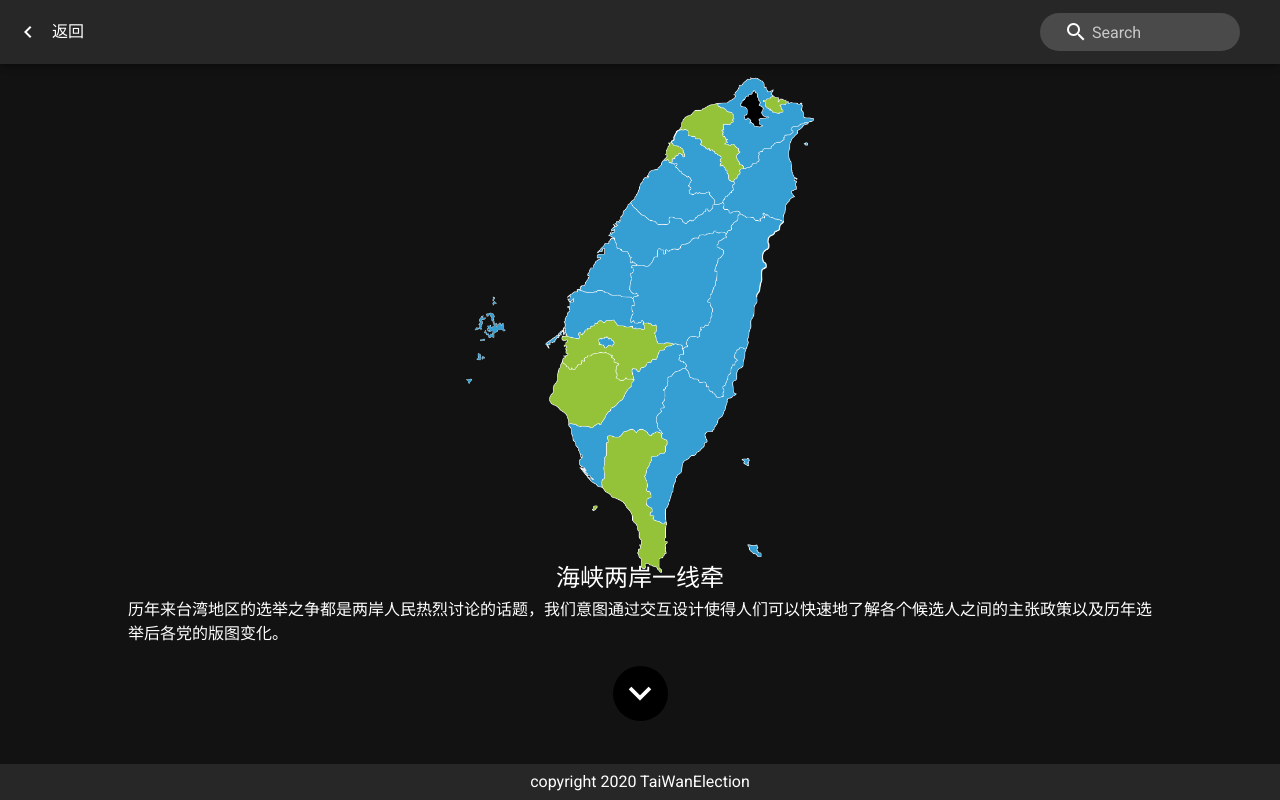
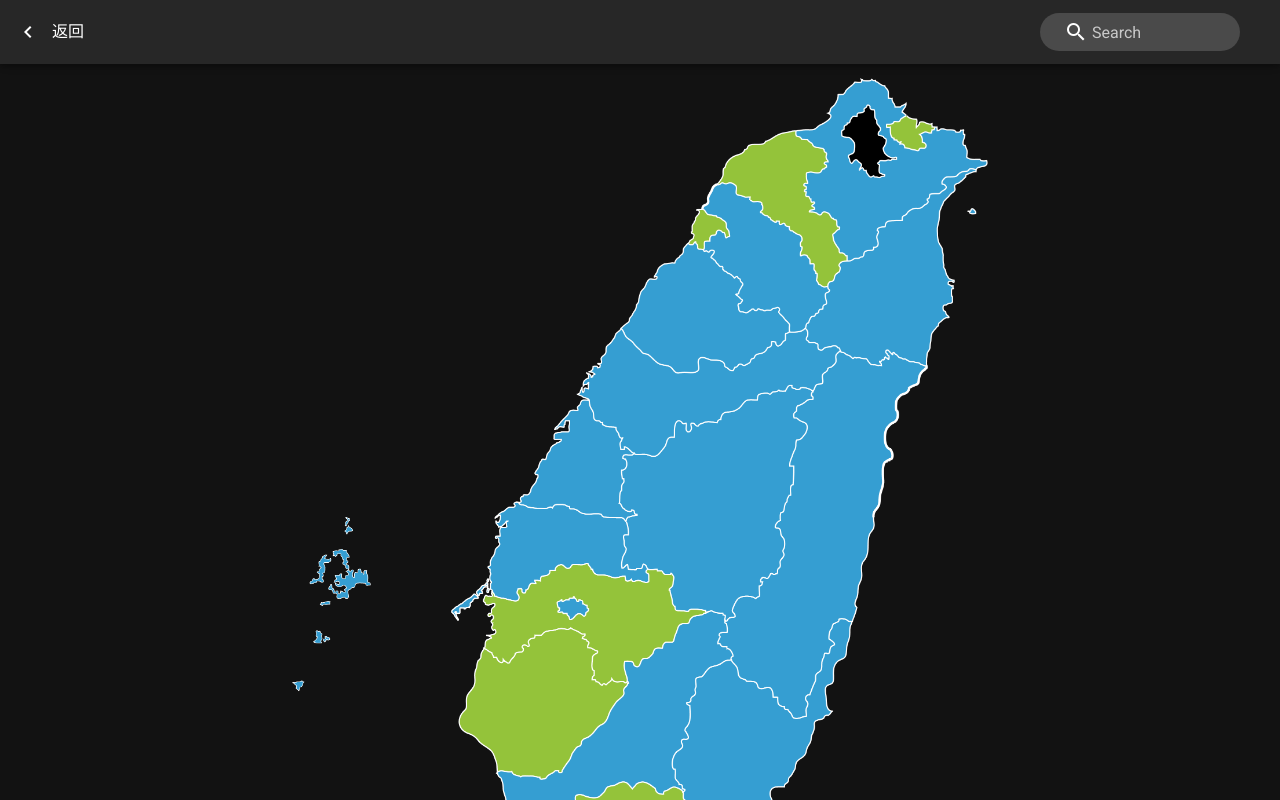
Before and after one commit to jameslahm/taiwan-election, a Vue app: page /#/ in a window 1280 px wide. Shown: the top 800 px of the page. Built offline with nearby package versions, Linux system fonts and the light colour scheme.

Commit message:
style: image size

```diff
--- a/src/App.vue
+++ b/src/App.vue
@@ -52,7 +52,7 @@
 
 		<v-footer app absolute
 			><p class="text-center mx-auto mb-0">
-				copyright 2020 TaiWanElection
+				copyright 2020 海峡两岸
 			</p></v-footer
 		>
 	</v-app>
--- a/src/views/Welcome.vue
+++ b/src/views/Welcome.vue
@@ -3,8 +3,8 @@
 		<v-img
 			contain
 			src="../assets/2018.svg"
-			width="30%"
-			height="30%"
+			width="60%"
+			height="50%"
 			class="mx-auto"
 		>
 		</v-img>
```
